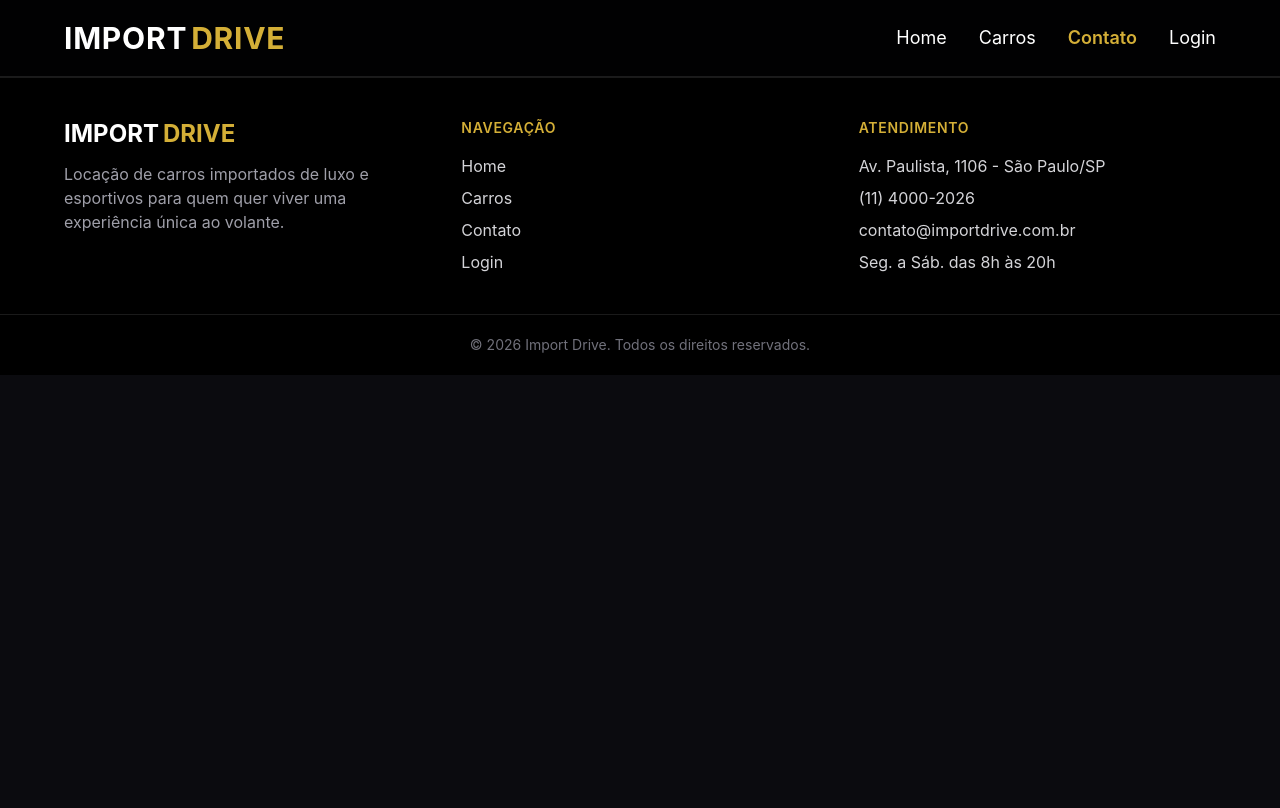
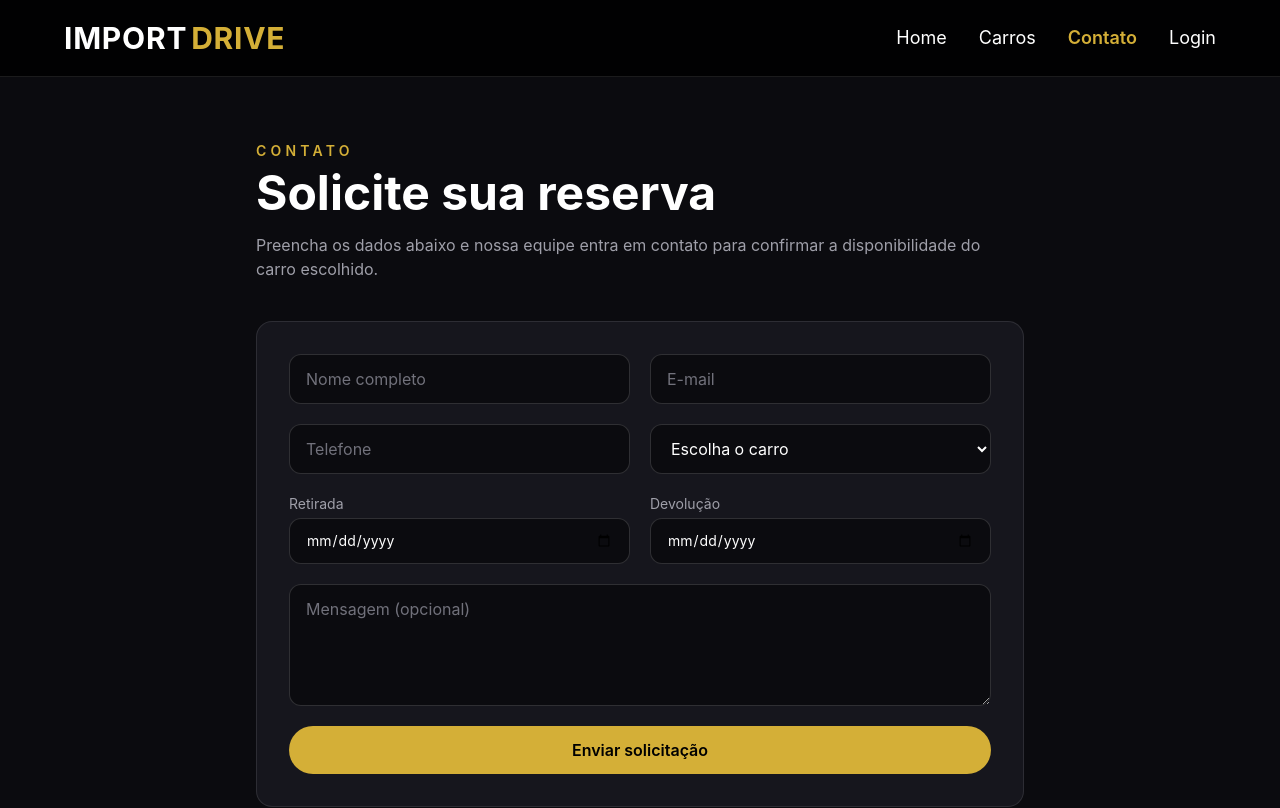
Before and after one commit to CP5FRONTTHIAGO/cp6-locacao-carros-importados, a React (Vite) app: page /contato in a window 1280 px wide. Shown: the top 808 px of the page. Built offline with nearby package versions, Linux system fonts and the light colour scheme.

Commit message:
feat: cria pagina de Contato com formulario de reserva

```diff
--- a/src/pages/Contato.jsx
+++ b/src/pages/Contato.jsx
@@ -1,10 +1,76 @@
+import { useState } from "react"
+import { useLocation } from "react-router-dom"
+import carros from "../data/carros"
 
+const estiloCampo =
+  "w-full rounded-xl border border-white/15 bg-[#0b0b0f] px-4 py-3 text-white placeholder:text-zinc-500 focus:border-[#d4af37] focus:outline-none"
 
 const Contato = () => {
+  const location = useLocation()
+  const [enviado, setEnviado] = useState(false)
+  const [form, setForm] = useState({
+    nome: "",
+    email: "",
+    telefone: "",
+    carro: location.state?.carro ?? "",
+    retirada: "",
+    devolucao: "",
+    mensagem: "",
+  })
+
+  const atualizar = (e) => setForm({ ...form, [e.target.name]: e.target.value })
+
+  const enviar = (e) => {
+    e.preventDefault()
+    setEnviado(true)
+  }
+
   return (
-    <>
+    <main className="flex-1 px-[5%] py-16">
+      <div className="mx-auto max-w-3xl">
+        <p className="text-sm font-semibold uppercase tracking-[0.3em] text-[#d4af37]">Contato</p>
+        <h1 className="mt-2 text-4xl font-bold text-white md:text-5xl">Solicite sua reserva</h1>
+        <p className="mt-4 text-zinc-400">
+          Preencha os dados abaixo e nossa equipe entra em contato para confirmar a
+          disponibilidade do carro escolhido.
+        </p>
 
-    </>
+        {enviado ? (
+          <div className="mt-10 rounded-2xl border border-[#d4af37]/50 bg-[#16161d] p-8 text-center">
+            <h2 className="text-2xl font-bold text-[#d4af37]">Solicitação enviada!</h2>
+            <p className="mt-3 text-zinc-300">
+              Obrigado, {form.nome}. Em breve entraremos em contato pelo e-mail {form.email}.
+            </p>
+          </div>
+        ) : (
+          <form onSubmit={enviar} className="mt-10 grid gap-5 rounded-2xl border border-white/10 bg-[#16161d] p-6 md:grid-cols-2 md:p-8">
+            <input name="nome" value={form.nome} onChange={atualizar} required placeholder="Nome completo" className={estiloCampo} />
+            <input name="email" type="email" value={form.email} onChange={atualizar} required placeholder="E-mail" className={estiloCampo} />
+            <input name="telefone" type="tel" value={form.telefone} onChange={atualizar} required placeholder="Telefone" className={estiloCampo} />
+            <select name="carro" value={form.carro} onChange={atualizar} required className={estiloCampo}>
+              <option value="">Escolha o carro</option>
+              {carros.map((carro) => (
+                <option key={carro.id} value={`${carro.marca} ${carro.modelo}`}>
+                  {carro.marca} {carro.modelo}
+                </option>
+              ))}
+            </select>
+            <label className="text-sm text-zinc-400">
+              Retirada
+              <input name="retirada" type="date" value={form.retirada} onChange={atualizar} required className={`${estiloCampo} mt-1`} />
+            </label>
+            <label className="text-sm text-zinc-400">
+              Devolução
+              <input name="devolucao" type="date" value={form.devolucao} onChange={atualizar} required min={form.retirada} className={`${estiloCampo} mt-1`} />
+            </label>
+            <textarea name="mensagem" value={form.mensagem} onChange={atualizar} rows="4" placeholder="Mensagem (opcional)" className={`${estiloCampo} md:col-span-2`} />
+            <button type="submit" className="rounded-full bg-[#d4af37] px-8 py-3 font-semibold text-black transition-colors hover:bg-[#f5e6a8] md:col-span-2">
+              Enviar solicitação
+            </button>
+          </form>
+        )}
+      </div>
+    </main>
   )
 }
 
```
